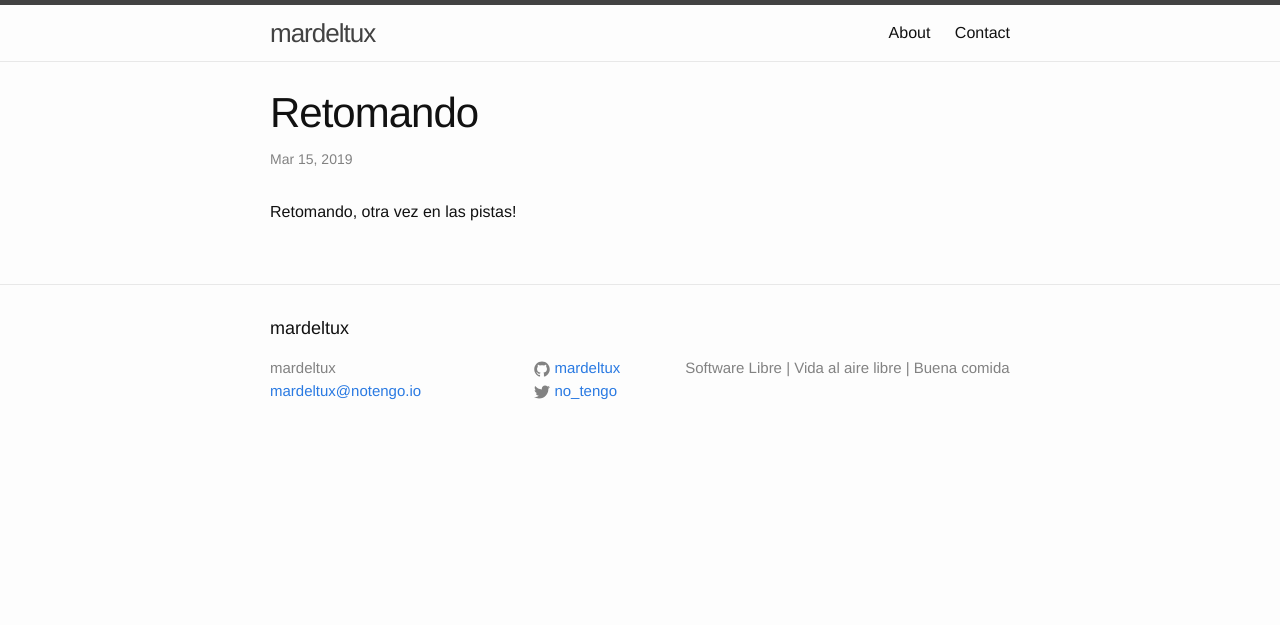
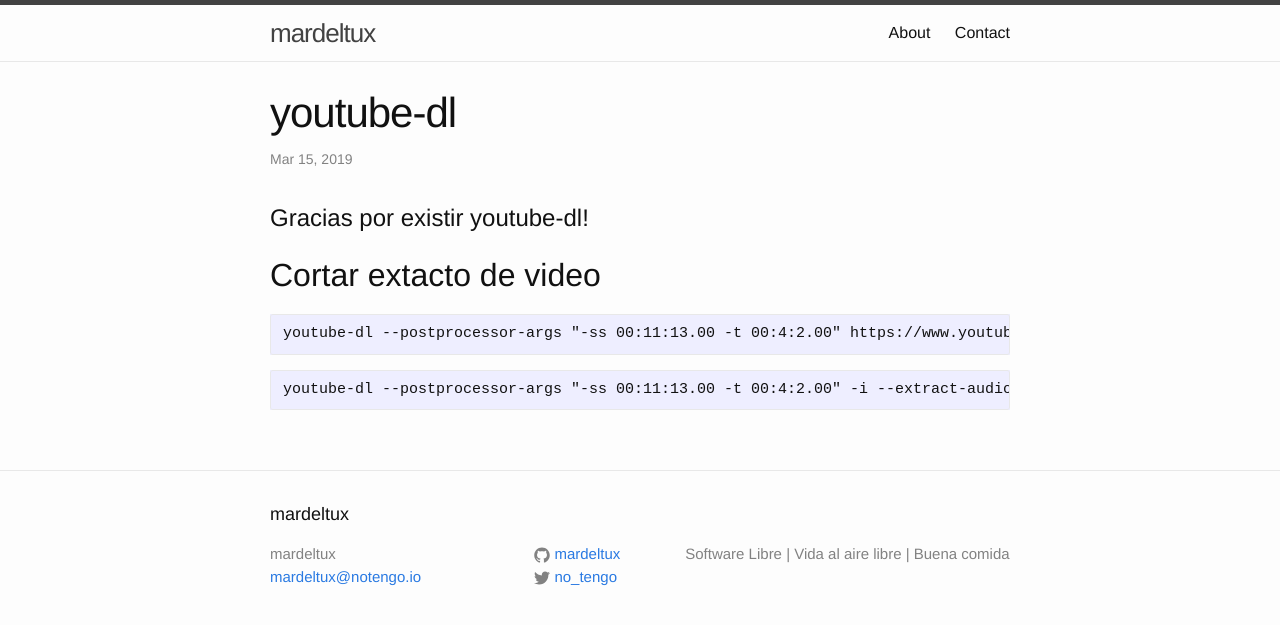
Before and after one commit to mardeltux/mardeltux.github.io, a Jekyll site: the page built from _posts/2019-03-15-retomando.markdown, in a window 1280 px wide. Shown: the top 625 px of the page. Built offline with Jekyll 4.4.1, drawn with Linux system fonts in a browser that asks for light colours.

Commit message:
added youtube-dl

`````diff
--- a/_posts/2019-03-15-retomando.markdown
+++ b/_posts/2019-03-15-retomando.markdown
@@ -1,8 +1,14 @@
 ---
 layout: post
-title:  "Retomando"
+title:  "youtube-dl"
 date:   2019-03-15 12:16:00 -0300
-categories: Retomando con los viejos vicios
+categories: dev
 ---
-
-Retomando, otra vez en las pistas!
+# Gracias por existir youtube-dl!
+## Cortar extacto de video
+````
+youtube-dl --postprocessor-args "-ss 00:11:13.00 -t 00:4:2.00" https://www.youtube.com/watch?v=nI_owrxLoOQ&feature=youtu.be
+````
+````
+youtube-dl --postprocessor-args "-ss 00:11:13.00 -t 00:4:2.00" -i --extract-audio --audio-format mp3 --audio-quality 0 https://www.youtube.com/watch?v=nI_owrxLoOQ&feature=youtu.be
+````
`````
